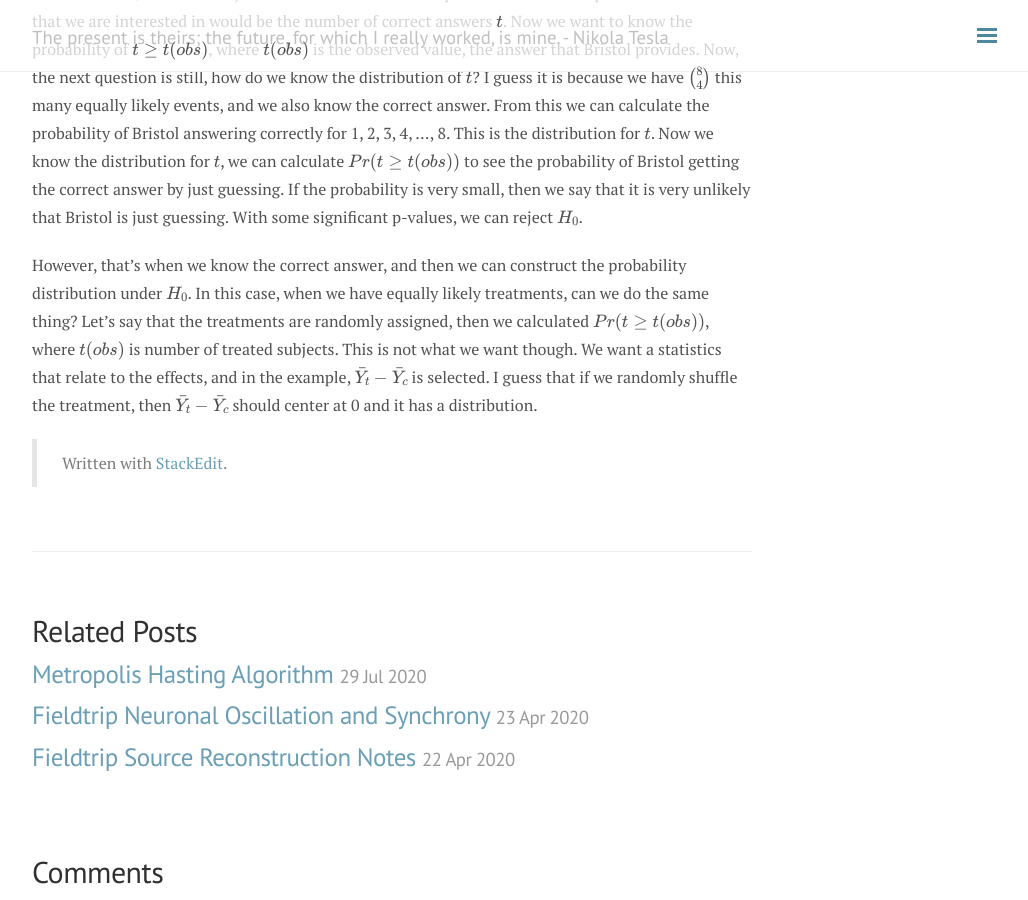
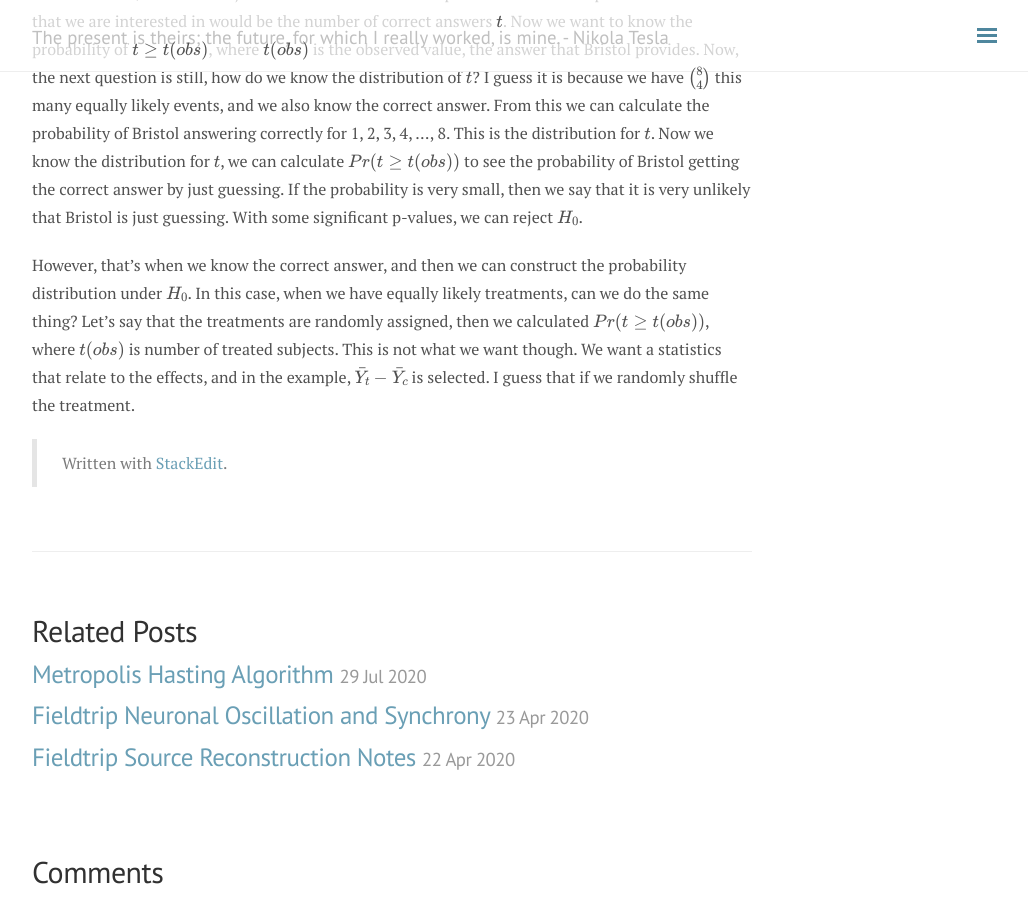
Before and after one commit to andylikescodes/andylikescodes.github.io, a Jekyll site: the page built from _posts/2020-07-28-Testing-Null-Hypothesis-For-Treatment-Effects.md, in a window 1280 px wide and 900 px high, scrolled down 1132 px. Shown: the whole window, without its empty margins (248-1276 px from the left). Built offline with Jekyll 4.4.1, drawn with Linux system fonts in a browser that asks for light colours; nearby versions of some CDN libraries; formulas are drawn with MathJax 3; comment, search, counter and statistics services are not loaded; part of the change alters nothing that is shown.

Commit message:
_posts/2020-07-28-Testing-Null-Hypothesis-For-Treatment-Effects.md updated from https://stackedit.io/

```diff
--- a/_posts/2020-07-28-Testing-Null-Hypothesis-For-Treatment-Effects.md
+++ b/_posts/2020-07-28-Testing-Null-Hypothesis-For-Treatment-Effects.md
@@ -17,7 +17,7 @@ Watching the video again - under $H_0$ the potential outcomes are the same for e
 
 Just studying the Fisher and Bristol tea experiment example, for 8 cups of tea with 4 put in milk first and 4 put in tea first, the probability of each possible outcome is $\binom{8}{4} = \frac{8!}{4!(8-4)!}$. But still, what is the the $H_0$? Bristol knows that there are 4 put in milk first and 4 put in tea first, so she is going to provide answers with 4/4 format but just answer them in different places for all the 8 cups. So the statistcs that we are interested in would be the number of correct answers $t$. Now we want to know the probability of $t\geq t(obs)$, where $t(obs)$ is the observed value, the answer that Bristol provides. Now, the next question is still, how do we know the distribution of $t$? I guess it is because we have $\binom{8}{4}$ this many equally likely events, and we also know the correct answer. From this we can calculate the probability of Bristol answering correctly for 1, 2, 3, 4, ..., 8. This is the distribution for $t$. Now we know the distribution for $t$, we can calculate $Pr(t\geq t(obs))$ to see the probability of Bristol getting the correct answer by just guessing. If the probability is very small, then we say that it is very unlikely that Bristol is just guessing. With some significant p-values, we can reject $H_0$.
 
-However, that's when we know the correct answer, and then we can construct the probability distribution under $H_0$. In this case, when we have equally likely treatments, can we do the same thing? Let's say that the treatments are randomly assigned, then we calculated $Pr(t\geq t(obs))$, where $t(obs)$ is number of treated subjects. This is not what we want though. We want a statistics that relate to the effects, and in the example,  $\bar{Y}_t - \bar{Y}_c$ is selected. I guess that if we randomly shuffle the treatment, then $\bar{Y}_t - \bar{Y}_c$ should center at 0 and it has a distribution.
+However, that's when we know the correct answer, and then we can construct the probability distribution under $H_0$. In this case, when we have equally likely treatments, can we do the same thing? Let's say that the treatments are randomly assigned, then we calculated $Pr(t\geq t(obs))$, where $t(obs)$ is number of treated subjects. This is not what we want though. We want a statistics that relate to the effects, and in the example,  $\bar{Y}_t - \bar{Y}_c$ is selected. I guess that if we randomly shuffle the treatment.
 
 
 
@@ -27,8 +27,8 @@ However, that's when we know the correct answer, and then we can construct the p
 
 > Written with [StackEdit](https://stackedit.io/).
 <!--stackedit_data:
-eyJoaXN0b3J5IjpbMjA1MTQxMzc1MCw2NDQzNzM2MzUsLTE0OD
-UxMDgwNzEsLTEwOTgyMjc3OTUsMTMxMTQ1ODg3MSw1NjYyMDY2
-MzgsLTE5NTM0MTM4NjQsMjAwNzQ1NTMyNSwtMjA2OTcwODU0NV
-19
+eyJoaXN0b3J5IjpbLTExNjI2MjEwMzMsMjA1MTQxMzc1MCw2ND
+QzNzM2MzUsLTE0ODUxMDgwNzEsLTEwOTgyMjc3OTUsMTMxMTQ1
+ODg3MSw1NjYyMDY2MzgsLTE5NTM0MTM4NjQsMjAwNzQ1NTMyNS
+wtMjA2OTcwODU0NV19
 -->
```
